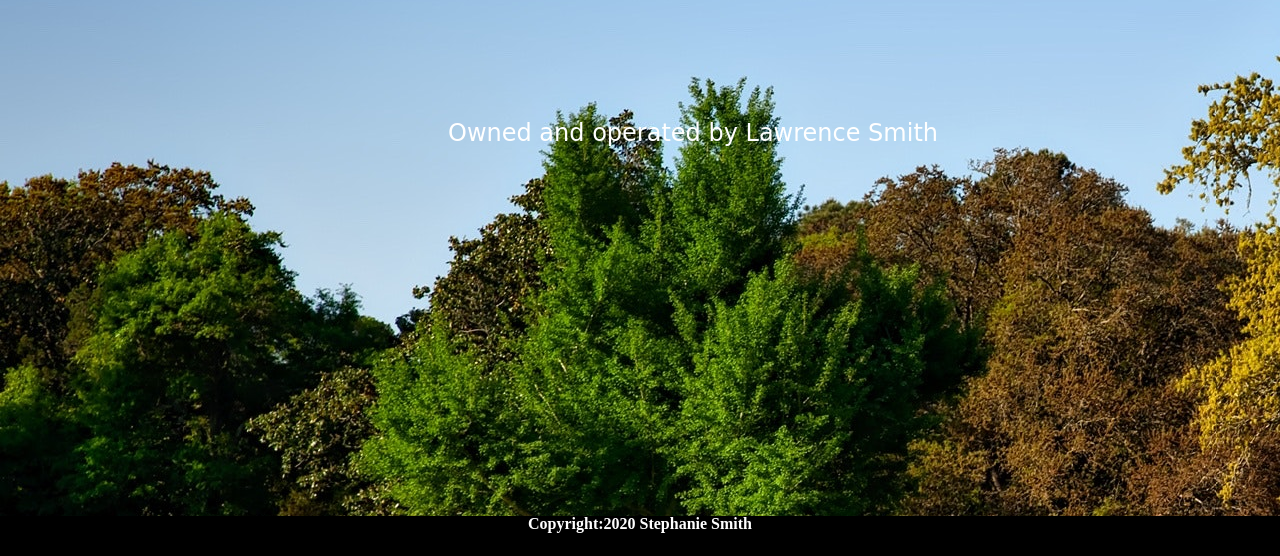
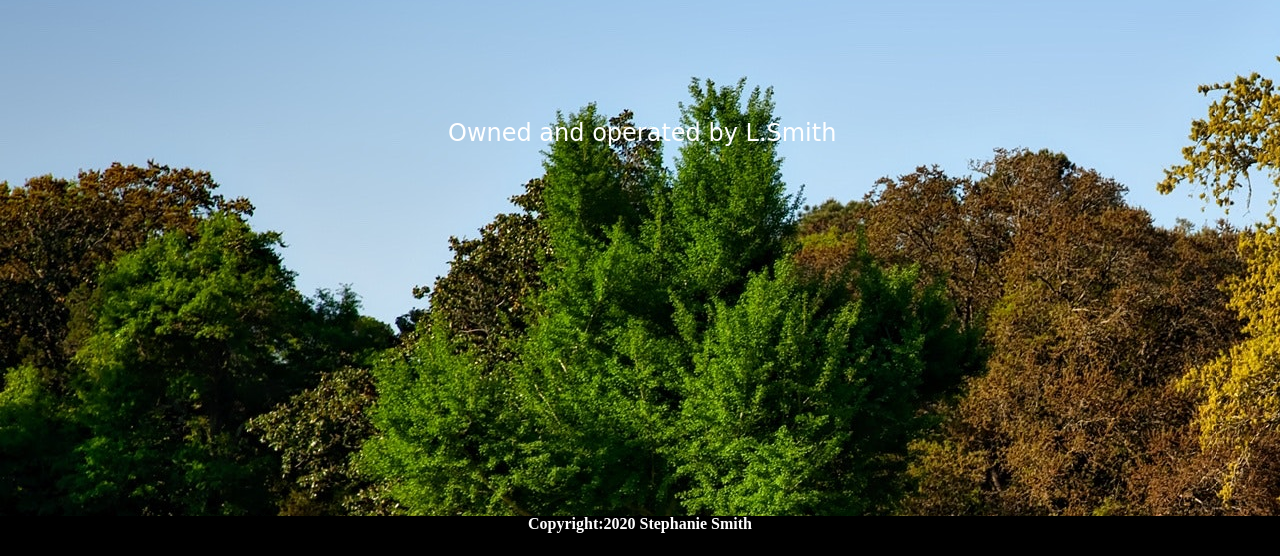
Before and after one commit to codeneenja/LSbusiness, a plain HTML site: page index.html in a window 1280 px wide. Shown: the part 302-858 px from the top of the page. Drawn offline with Linux system fonts and the light colour scheme; files whose address does not match are found by name; a web font is replaced by a local one.

Commit message:
added info

```diff
--- a/index.html
+++ b/index.html
@@ -23,7 +23,7 @@
     </div>
     <div class="title">
         <h1>Jack of All Trades</h1>
-        <h2>Owned and operated by Lawrence Smith</h2>
+        <h2>Owned and operated by L.Smith</h2>
 
     </div>
 
```
